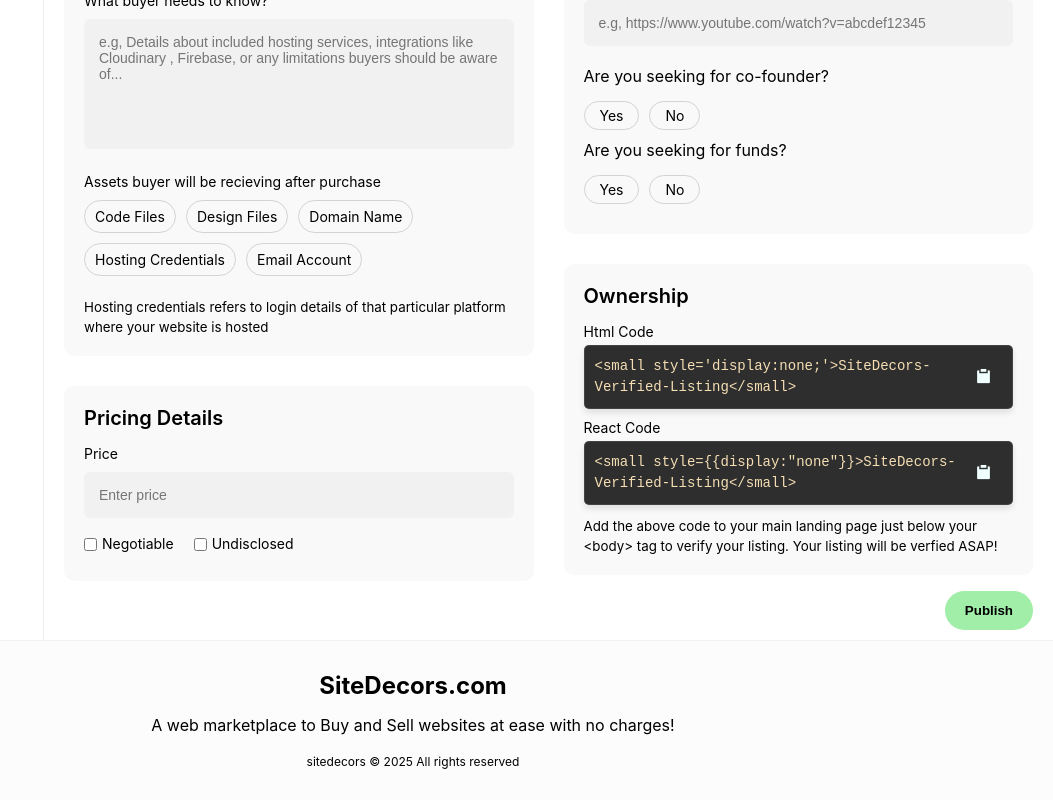
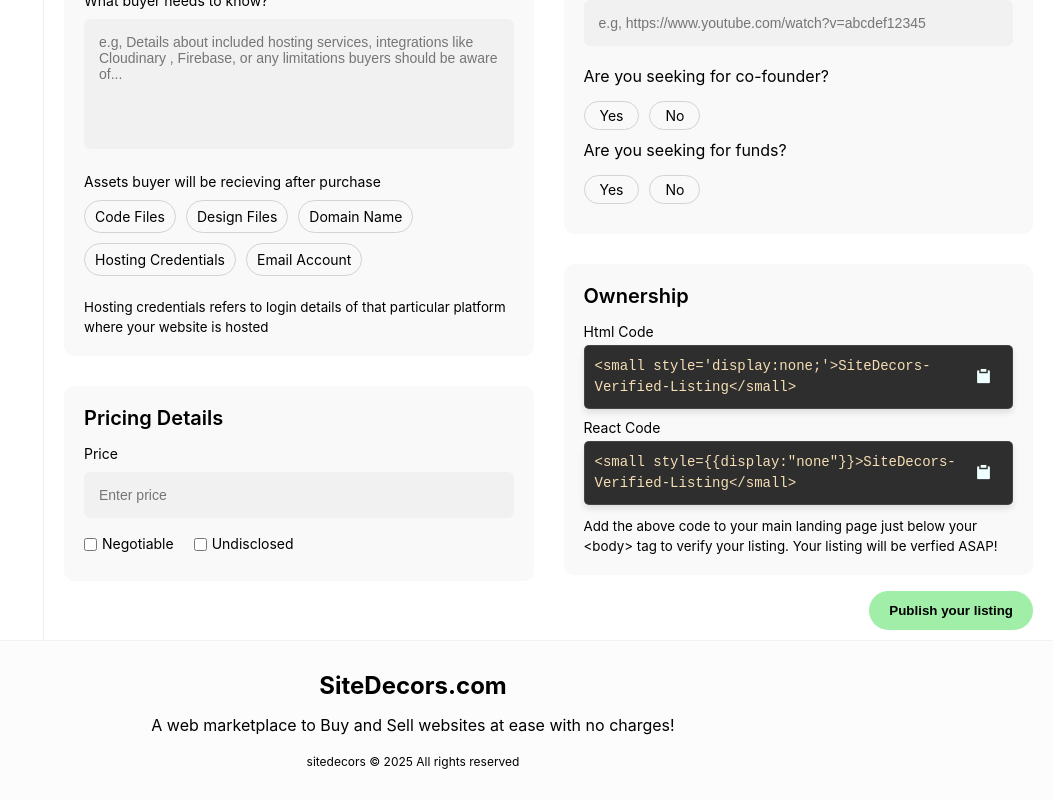
Before and after one commit to mysteryman123456/sitedecors, a React (Create React App) app in the folder frontend/: page /dashboard/add-website in a window 1280 px wide. Shown: the part 705-1505 px from the top of the page, without its empty margins (227-1280 px from the left). Built offline with nearby package versions, Linux system fonts and the light colour scheme.

Commit message:
New button chnaged

```diff
--- a/frontend/src/components/AddWebsite.jsx
+++ b/frontend/src/components/AddWebsite.jsx
@@ -271,7 +271,7 @@ const AddWebsite = () => {
     </div>
       <div className="submit-row">
       <div className="btn-grp">
-        <button className="upload">Publish</button>
+        <button className="upload">Publish your listing</button>
       </div>
     </div>
     </>
```
